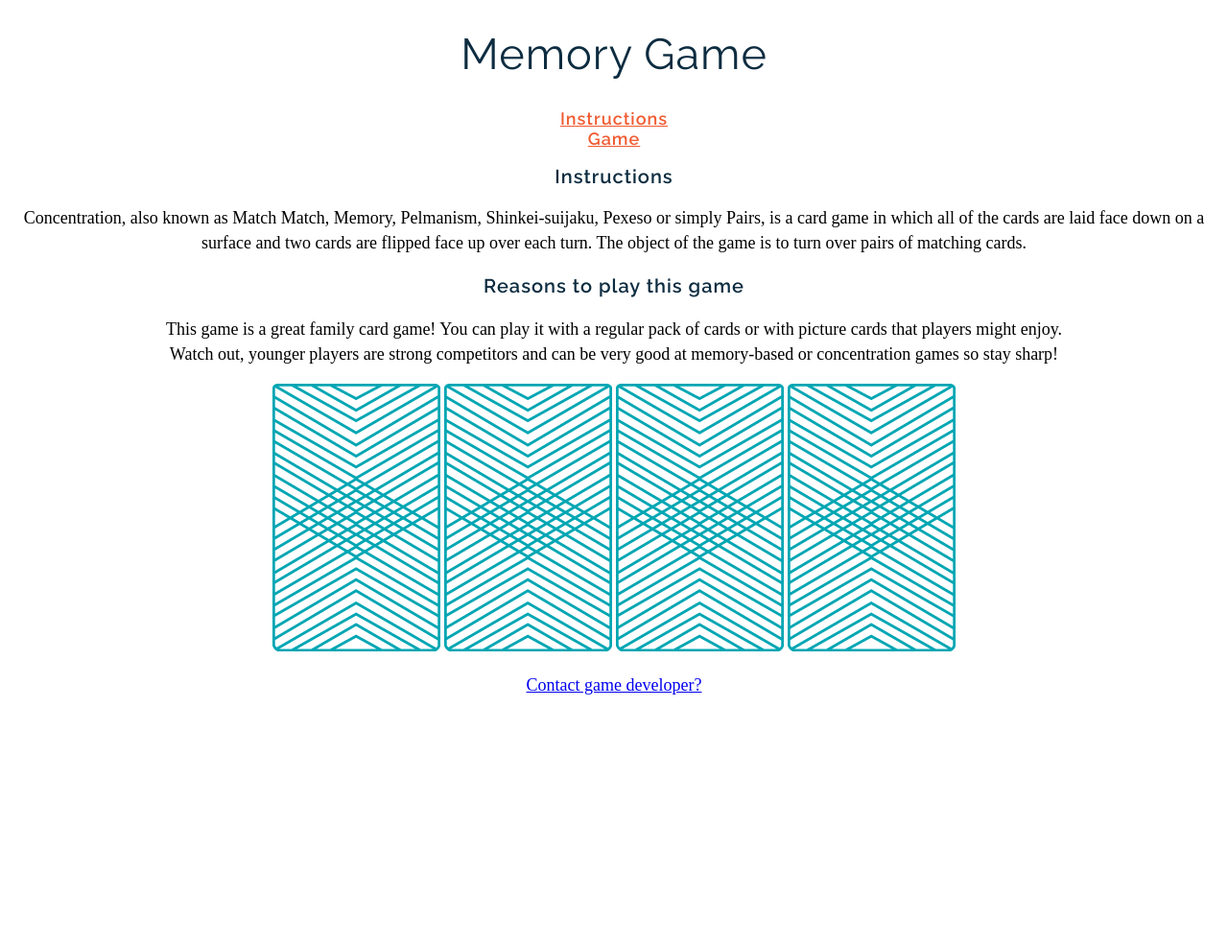
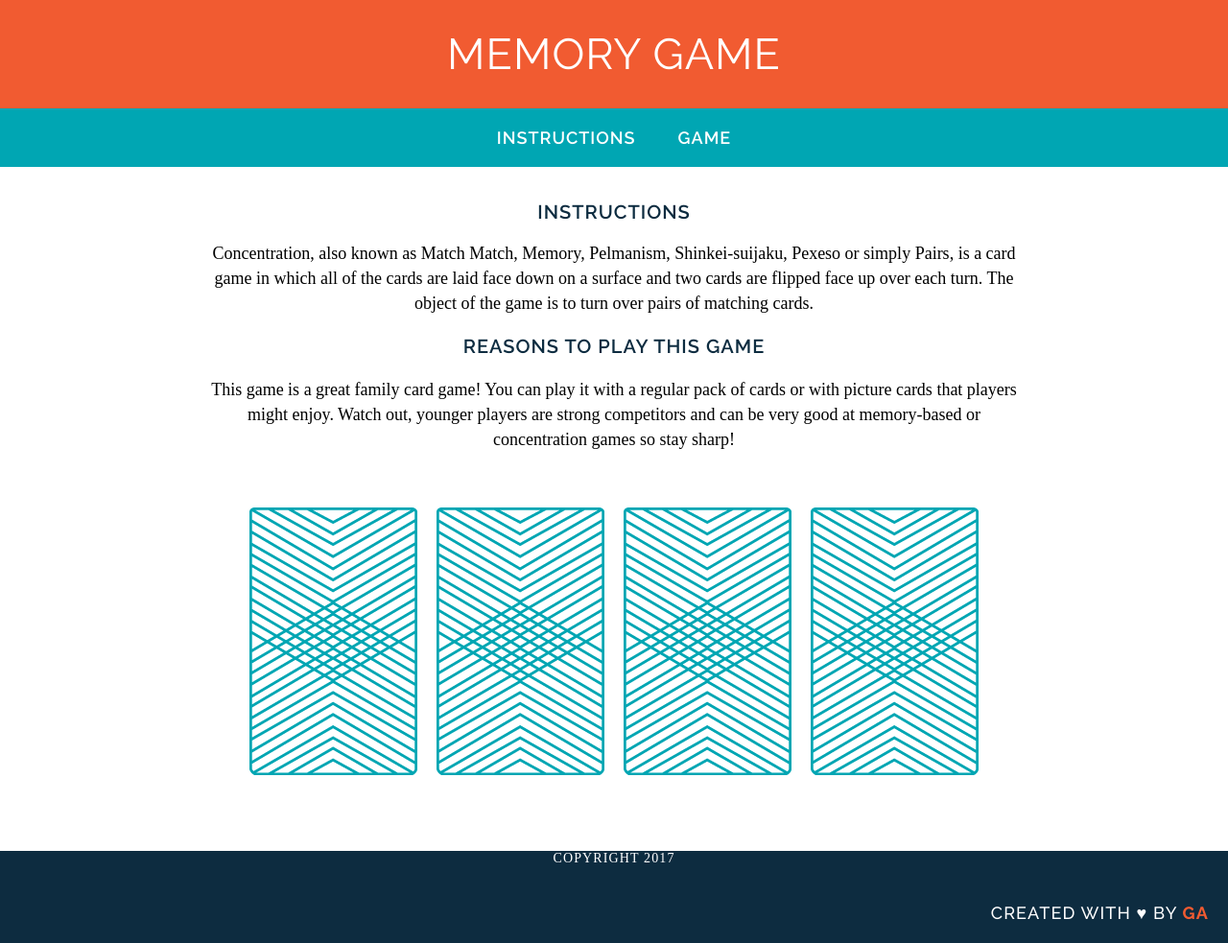
Before and after one commit to Abimzy/wdi-fundamentals-memorygame, a plain HTML site: page memory_game/index.html in a window 1280 px wide. Shown: the whole page at 96% size. Before the commit the page ends 800 px from the top, so only its background shows below. Drawn offline with Linux system fonts and the light colour scheme; a web font is replaced by a local one.

Commit message:
Created game logic

```diff
--- a/memory_game/css/style.css
+++ b/memory_game/css/style.css
@@ -1,5 +1,6 @@
 body {
 	text-align: center;
+	margin:0;
 }
 h1 {
 	font-family: Raleway;
@@ -7,6 +8,9 @@ h1 {
 	letter-spacing: 1px;
 	font-weight: 400;
 	font-size: 45px;
+	margin:0;
+	color:#FFFFFF;
+	text-transform: uppercase;
 }
 .intro {
 	font-family: Raleway;
@@ -14,6 +18,7 @@ h1 {
 	letter-spacing: 1px;
 	font-weight: 600;
 	font-size: 18px;
+	color:#FFFFFF;
 }
 h2 {
 	font-family: Raleway;
@@ -21,6 +26,7 @@ h2 {
 	letter-spacing: 1px;
 	font-weight: 600;
 	font-size: 20px;
+	text-transform: uppercase;
 }
 h3 {
 	font-family: Raleway;
@@ -28,10 +34,67 @@ h3 {
 	letter-spacing: 1px;
 	font-weight: 600;
 	font-size: 20px;
+	text-transform: uppercase;
 }
 
 p {
-	font-family: Droid Serif;
+	font-family: "Droid" "Serif";
 	line-height: 26px;
 	font-size: 18px
 }
+header{
+	background-color:#F15B31;
+	color:#FFFFFF;
+	padding: 30px 20px;
+}
+nav{
+	background-color:#00A6B3;
+	font-color:#FFFFFF;
+	padding: 20px;
+	text-transform: uppercase;
+}
+a{
+	margin: 20px;
+	text-decoration: none;
+	border-bottom: 2px solid transparent;
+}
+a:hover{
+	border-color: white;
+}
+main{
+	width: 850px;
+	margin:35px auto;
+}
+img{
+	margin:40px 8px;
+}
+footer{
+	text-transform:uppercase;
+	padding-left:20px;
+	padding-right:20px;
+	background-color:#0D2C40;
+	color:white;
+	font-size:14px;
+	letter-spacing:.08em;
+	font-weight:500;
+}
+.name{
+	color:#F15B31;
+	font-weight:700;
+}
+.copyright{
+	font-family: Raleway;
+	float: left;
+}
+.message{
+	font-family: Raleway;
+	float: right;
+}
+.clearfix:after {
+visibility: hidden;
+display: block;
+content: " ";
+clear: both;
+height: 0;
+font-size: 0;
+}
--- a/memory_game/index.html
+++ b/memory_game/index.html
@@ -10,14 +10,19 @@
     </style>
   </head>
   <body>
-  	<h1>Memory Game</h1>
-  	<a href="#" class= "intro">Instructions</a><br>
+  	<header>
+  		<h1>Memory Game</h1>
+  	</header>
+  	<nav>
+  		<a href="#" class= "intro">Instructions</a>
   	<a href="#" class= "intro">Game</a>
+  </nav>
+  <main>
   	<h2>Instructions</h2>
   	<p>Concentration, also known as Match Match, Memory, Pelmanism, Shinkei-suijaku, Pexeso or simply Pairs, is a card game in which all of the cards are laid face down on a surface and two cards are flipped face up over each turn. The object of the game is to turn over pairs of matching cards.</p>
   	<h3>Reasons to play this game</h3>
-  	<p>This game is a great family card game! You can play it with a regular pack of cards or with picture cards that players might enjoy.<br>
-  	Watch out, younger players are strong competitors and can be very good at memory-based or concentration games so stay sharp!
+  	<p>This game is a great family card game! You can play it with a regular pack of cards or with picture cards that players might enjoy.
+  	Watch out, younger players are strong competitors and can be very good at memory-based or concentration games so stay sharp!</p>
 
   <div>
   	<img src="images/back.png" alt="Queen of Diamonds">
@@ -25,9 +30,11 @@
   	<img src="images/back.png" alt="King of Diamonds">
   	<img src="images/back.png" alt="King of Hearts">
   </div>
-  <footer>
-  	</p>
-  <p><a href="https://twitter.com/EuniceBrackett">Contact game developer?</a></p>
+  </main>
+  <footer class="clearfix">
+  	</p class="copyright">Copyright 2017</p>
+    <p class="message">Created with &hearts; by <span class="name">GA</span></p>
   </footer>
+  <script src="js/main.js"></script>
   </body>
 </html>
--- /dev/null
+++ b/memory_game/js/main.js
@@ -0,0 +1,4 @@
+var cardOne = "queen";
+var cardTwo = "queen";
+var cardThree = "king";
+var cardFour = "king";
```
